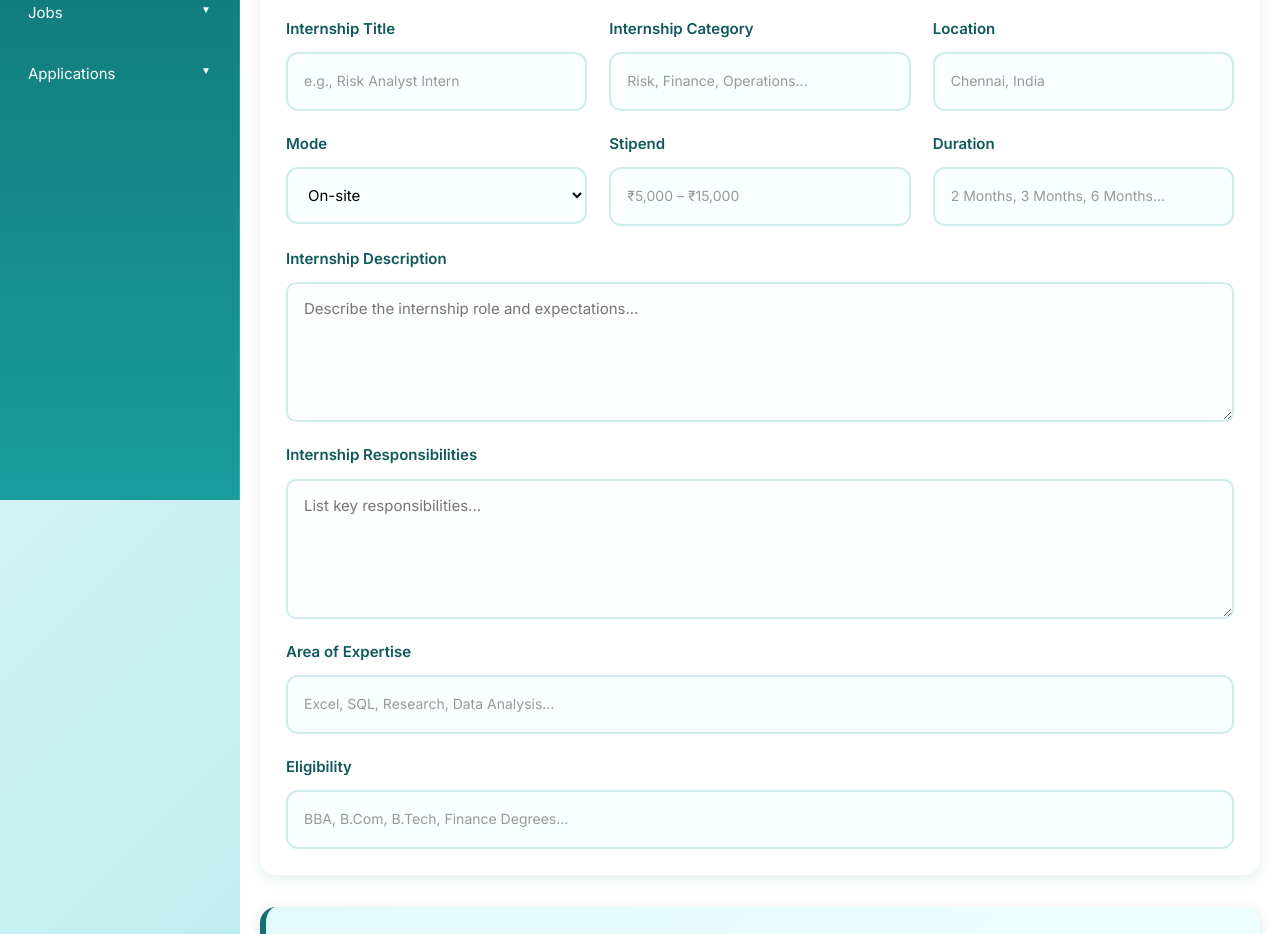
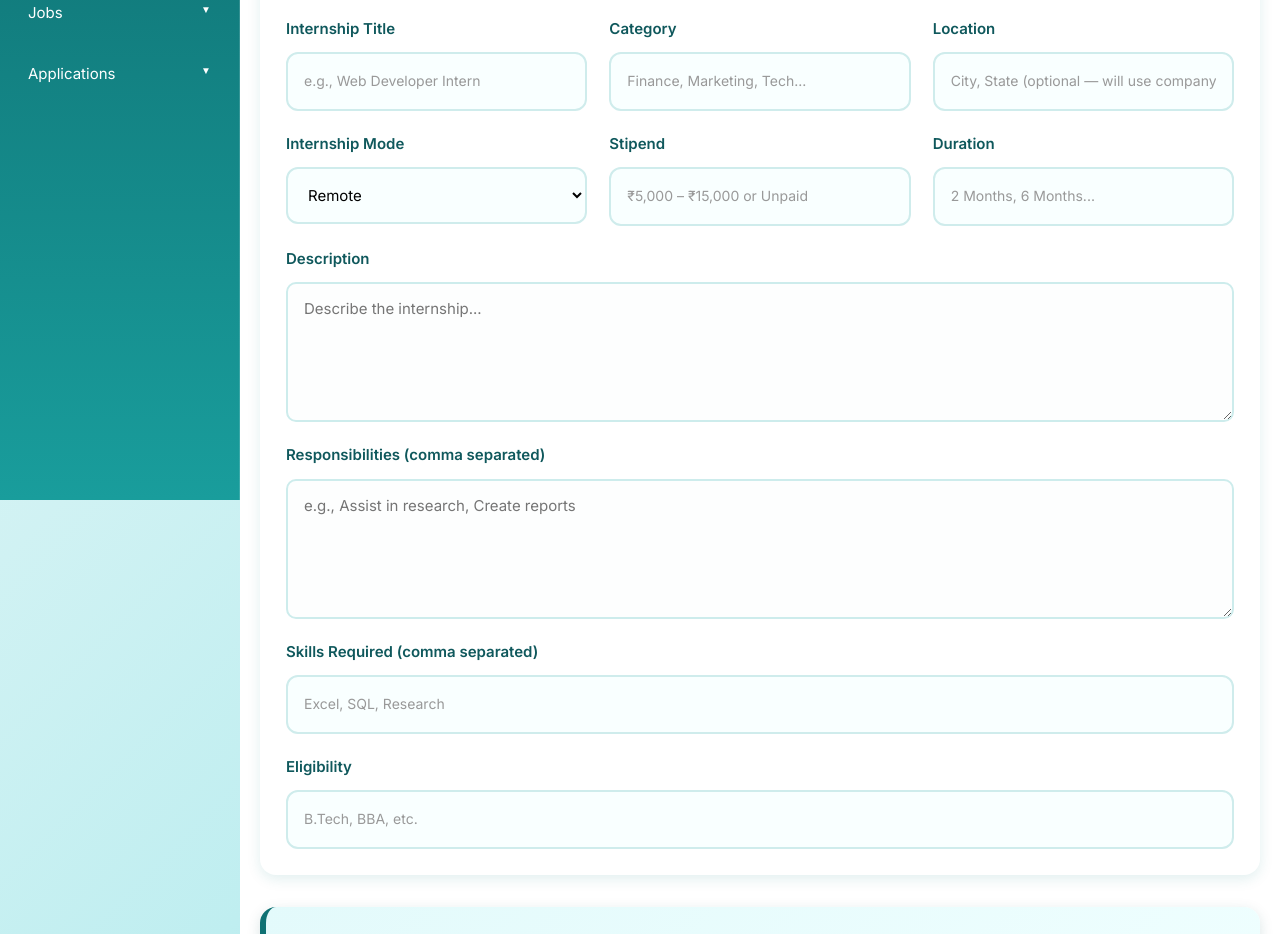
Before and after one commit to geethanjalitconnects/tconnects-frontend, a React (Vite) app: page /recruiter-dashboard/jobs/post-internship in a window 1280 px wide. Shown: the part 300-1234 px from the top of the page. Built offline with nearby package versions, Linux system fonts and the light colour scheme; no server answers.

Commit message:
Updated header and job/internship details pages

```diff
--- a/src/components/Header.css
+++ b/src/components/Header.css
@@ -948,10 +948,6 @@
   z-index: 2000;
 }
 
-.header-user-menu:hover .user-dropdown-menu {
-  display: block;
-}
-
 /* Dropdown Items */
 .user-dropdown-item {
   width: 100%;
--- a/src/pages/jobs/JobDetailsPage.jsx
+++ b/src/pages/jobs/JobDetailsPage.jsx
@@ -1,4 +1,5 @@
-// JobDetailsPage.jsx — FIXED SAVE ENDPOINT
+// JobDetailsPage.jsx — FULL VERSION WITH COMPANY PROFILE (UI UNCHANGED)
+
 import React, { useEffect, useState } from "react";
 import { useNavigate, useParams } from "react-router-dom";
 import api from "../../config/api";
@@ -9,15 +10,31 @@ const JobDetailsPage = () => {
   const { id } = useParams();
 
   const [job, setJob] = useState(null);
+  const [company, setCompany] = useState(null); // ⭐ NEW
   const [saved, setSaved] = useState(false);
   const [loading, setLoading] = useState(true);
 
-  // Fetch job details
+  // =============================
+  // 1) LOAD JOB DETAILS
+  // =============================
   useEffect(() => {
     const loadJob = async () => {
       try {
         const res = await api.get(`/api/jobs/${id}/`);
         setJob(res.data);
+
+        // ⭐ Fetch company details using recruiter_id
+        if (res.data.recruiter_id) {
+          try {
+            const companyRes = await api.get(
+              `/api/profiles/company/${res.data.recruiter_id}/`
+            );
+            setCompany(companyRes.data);
+          } catch (err) {
+            console.warn("Company profile not found");
+            setCompany(null);
+          }
+        }
       } catch (err) {
         console.error("Failed to load job:", err);
       } finally {
@@ -27,33 +44,33 @@ const JobDetailsPage = () => {
     loadJob();
   }, [id]);
 
-  // Check saved status
+  // =============================
+  // 2) CHECK SAVED STATUS
+  // =============================
   useEffect(() => {
-    const loadSavedStatus = async () => {
+    const loadSaved = async () => {
       try {
         const res = await api.get("/api/applications/saved-jobs/");
         const savedIds = res.data.map((i) => i.job.id);
         setSaved(savedIds.includes(parseInt(id)));
       } catch (err) {
-        console.error("Failed to check saved:", err);
+        console.error("Failed to load saved jobs:", err);
       }
     };
-    loadSavedStatus();
+    loadSaved();
   }, [id]);
 
-  // Save / Unsave Job
   const toggleSave = async () => {
     try {
       if (saved) {
         await api.delete(`/api/applications/saved-jobs/remove/${id}/`);
         setSaved(false);
       } else {
-        // FIXED ENDPOINT HERE:
         await api.post("/api/applications/saved-jobs/add/", { job: id });
         setSaved(true);
       }
     } catch (err) {
-      console.error("Error saving/unsaving:", err);
+      console.error("Save/Unsave failed:", err);
     }
   };
 
@@ -64,7 +81,118 @@ const JobDetailsPage = () => {
 
   return (
     <div className="jd-desktop-wrapper">
-      {/* ... ENTIRE UI EXACTLY AS BEFORE ... */}
+      <div className="jd-container">
+
+        {/* ======================================================
+                      JOB HEADER SECTION
+        ======================================================= */}
+        <div className="jd-header-card">
+          <div className="jd-header-left">
+            <h1 className="jd-title">{job.title}</h1>
+
+            <div className="jd-meta">
+              <span className="jd-badge">{job.category}</span>
+              <span className="jd-meta-item">{job.company_name}</span>
+              <span className="jd-meta-item">{job.location}</span>
+              <span className="jd-meta-item">{job.experience_range}</span>
+              <span className="jd-meta-item">{job.salary_range}</span>
+              <span className="jd-meta-item">{job.employment_type}</span>
+
+              {job.application_deadline && (
+                <span className="jd-meta-item">
+                  Deadline:{" "}
+                  {new Date(job.application_deadline).toLocaleDateString("en-IN")}
+                </span>
+              )}
+            </div>
+          </div>
+
+          <div className="jd-header-right">
+            <button className="jd-apply-btn" onClick={handleApplyNow}>
+              Apply Now
+            </button>
+
+            <button className="jd-save-btn" onClick={toggleSave}>
+              {saved ? "Unsave" : "Save Job"}
+            </button>
+          </div>
+        </div>
+
+        {/* ======================================================
+                        JOB DESCRIPTION
+        ======================================================= */}
+        <div className="jd-section">
+          <h2 className="jd-section-title">About the Job</h2>
+          <p className="jd-description">{job.full_description}</p>
+        </div>
+
+        {/* RESPONSIBILITIES */}
+        {job.responsibilities?.length > 0 && (
+          <div className="jd-section">
+            <h2 className="jd-section-title">Responsibilities</h2>
+            <ul className="jd-list">
+              {job.responsibilities.map((item, i) => (
+                <li key={i}>{item}</li>
+              ))}
+            </ul>
+          </div>
+        )}
+
+        {/* REQUIREMENTS */}
+        {job.requirements?.length > 0 && (
+          <div className="jd-section">
+            <h2 className="jd-section-title">Requirements</h2>
+            <ul className="jd-list">
+              {job.requirements.map((req, i) => (
+                <li key={i}>{req}</li>
+              ))}
+            </ul>
+          </div>
+        )}
+
+        {/* SKILLS */}
+        <div className="jd-section">
+          <h2 className="jd-section-title">Skills Required</h2>
+          <div className="jd-skills">
+            {job.skills?.map((skill, i) => (
+              <span key={i} className="jd-skill">{skill}</span>
+            ))}
+          </div>
+        </div>
+
+        {/* ======================================================
+                       COMPANY PROFILE SECTION (NEW)
+        ======================================================= */}
+        {company && (
+          <div className="jd-section">
+            <h2 className="jd-section-title">Company Details</h2>
+
+            <div className="jd-company-box">
+              <p><strong>Company Name:</strong> {company.company_name}</p>
+
+              <p><strong>Industry:</strong> {company.industry_category || "Not provided"}</p>
+
+              <p><strong>Company Size:</strong> {company.company_size || "Not provided"}</p>
+
+              <p><strong>Location:</strong> {company.company_location || "Not provided"}</p>
+
+              {company.company_website && (
+                <p>
+                  <strong>Website:</strong>{" "}
+                  <a href={company.company_website} target="_blank" rel="noreferrer">
+                    {company.company_website}
+                  </a>
+                </p>
+              )}
+
+              {company.about_company && (
+                <p><strong>About Company:</strong> {company.about_company}</p>
+              )}
+            </div>
+          </div>
+        )}
+
+      </div>
     </div>
   );
 };
--- a/src/pages/recruiter-dashboard/jobs/PostInternship.jsx
+++ b/src/pages/recruiter-dashboard/jobs/PostInternship.jsx
@@ -1,16 +1,31 @@
-// PostInternship.jsx — Backend Integrated (UI unchanged)
-import React, { useState } from "react";
+// src/pages/RecruiterDashboard/PostInternship.jsx
+import React, { useState, useEffect } from "react";
 import api from "../../../config/api";
 import "../RecruiterDashboard.css";
 
 export default function PostInternship() {
   const [saving, setSaving] = useState(false);
 
+  // Company profile (auto-fetched)
+  const [companyData, setCompanyData] = useState({
+    company_name: "",
+    company_location: "",
+    industry_category: "",
+    company_size: "",
+    company_website: "",
+    about_company: "",
+  });
+
+  // Success / Error message
+  const [message, setMessage] = useState("");
+  const [messageType, setMessageType] = useState(""); // "success" | "error"
+
+  // Form
   const [form, setForm] = useState({
     title: "",
     category: "",
     location: "",
-    mode: "On-site",
+    internship_type: "remote",
     stipend: "",
     duration: "",
     description: "",
@@ -22,59 +37,97 @@ export default function PostInternship() {
     schedule_time: "",
   });
 
-  // Handle Input Change
+  // Fetch company profile (recruiter-only endpoint)
+  useEffect(() => {
+    const fetchCompany = async () => {
+      try {
+        const res = await api.get("/api/profiles/recruiter/company/");
+        setCompanyData({
+          company_name: res.data.company_name || "",
+          company_location: res.data.company_location || "",
+          industry_category: res.data.industry_category || "",
+          company_size: res.data.company_size || "",
+          company_website: res.data.company_website || "",
+          about_company: res.data.about_company || "",
+        });
+      } catch (err) {
+        console.error("Failed to load company profile:", err);
+        // don't block posting UI — but show message if needed
+        setMessageType("error");
+        setMessage("Unable to load company profile. Please update Company Profile first.");
+        setTimeout(() => setMessage(""), 4000);
+      }
+    };
+    fetchCompany();
+  }, []);
+
   const handleChange = (e) =>
-    setForm({ ...form, [e.target.name]: e.target.value });
+    setForm((prev) => ({ ...prev, [e.target.name]: e.target.value }));
 
-  // Submit Internship to Backend
   const handleSubmit = async () => {
     setSaving(true);
+    setMessage("");
+
+    // minimal validation
+    if (!form.title || !form.description) {
+      setMessageType("error");
+      setMessage("Please provide at least a title and description.");
+      setSaving(false);
+      setTimeout(() => setMessage(""), 3500);
+      return;
+    }
 
     try {
-      // 🔥🔥 FIXED PAYLOAD TO MATCH BACKEND 🔥🔥
       const payload = {
         title: form.title,
-        category: form.category,
-        location: form.location,
-        mode: form.mode,
-        stipend: form.stipend,
-        duration: form.duration,
-
-        // Backend requires full_description
+        // company_name comes from recruiter company profile (auto-filled)
+        company_name: companyData.company_name || "Company",
+        category: form.category || "",
+        // if form.location empty, fall back to company location
+        location: form.location || companyData.company_location || "",
+        internship_type: form.internship_type,
+        stipend: form.stipend || "",
+        duration: form.duration || "",
+        // backend requires full_description and short_description (serializer expects both)
         full_description: form.description,
-
-        // Backend requires short_description
-        short_description: form.description.slice(0, 120),
-
-        // Convert string → list
+        short_description: form.description.substring(0, 120),
         responsibilities: form.responsibilities
           .split(",")
           .map((s) => s.trim())
-          .filter((s) => s),
-
+          .filter(Boolean),
         skills: form.skills
           .split(",")
           .map((s) => s.trim())
-          .filter((s) => s),
-
-        eligibility: form.eligibility,
-
-        // Backend accepts application_deadline
+          .filter(Boolean),
+        eligibility: form.eligibility || "",
         application_deadline:
-          form.post_type === "Schedule for later"
-            ? form.schedule_date
-            : null,
+          form.post_type === "Schedule for later" ? form.schedule_date : null,
+        is_active: true,
       };
 
       await api.post("/api/internships/create/", payload);
 
-      alert("Internship posted successfully!");
-      window.location.href =
-        "/recruiter-dashboard/jobs/manage-internships";
+      setMessageType("success");
+      setMessage("🎉 Internship posted successfully!");
+      setTimeout(() => setMessage(""), 3000);
 
+      // short delay then navigate to manage page
+      setTimeout(() => {
+        window.location.href = "/recruiter-dashboard/jobs/manage-internships";
+      }, 1200);
     } catch (err) {
-      console.error("Internship posting failed:", err);
-      alert("Something went wrong!");
+      console.error("Post internship failed:", err);
+      setMessageType("error");
+
+      // Try to show specific error message if backend returned validation details
+      const serverMsg =
+        err?.response?.data ||
+        err?.response?.data?.detail ||
+        "Something went wrong while posting the internship.";
+      setMessage(
+        typeof serverMsg === "string" ? serverMsg : "Failed to post internship."
+      );
+      setTimeout(() => setMessage(""), 5000);
     } finally {
       setSaving(false);
     }
@@ -82,157 +135,82 @@ export default function PostInternship() {
 
   return (
     <div className="rd-postjob-page">
+      {message && (
+        <div className={`rd-message-box ${messageType === "success" ? "rd-success" : "rd-error"}`}>
+          {message}
+        </div>
+      )}
 
       <h2 className="rd-page-title">Post an Internship</h2>
-      <p className="rd-page-subtitle">
-        Fill all details to publish a new internship opportunity.
-      </p>
+      <p className="rd-page-subtitle">Fill the details to publish the internship.</p>
 
-      {/* Internship Details */}
       <div className="rd-profile-card">
         <h3 className="rd-card-title">Internship Details</h3>
-
         <div className="rd-grid">
 
           <div className="rd-form-group">
             <label className="rd-label">Internship Title</label>
-            <input
-              type="text"
-              className="rd-input"
-              name="title"
-              value={form.title}
-              onChange={handleChange}
-              placeholder="e.g., Risk Analyst Intern"
-            />
+            <input name="title" value={form.title} onChange={handleChange} className="rd-input" placeholder="e.g., Web Developer Intern" />
           </div>
 
           <div className="rd-form-group">
-            <label className="rd-label">Internship Category</label>
-            <input
-              type="text"
-              className="rd-input"
-              name="category"
-              value={form.category}
-              onChange={handleChange}
-              placeholder="Risk, Finance, Operations..."
-            />
+            <label className="rd-label">Category</label>
+            <input name="category" value={form.category} onChange={handleChange} className="rd-input" placeholder="Finance, Marketing, Tech..." />
           </div>
 
           <div className="rd-form-group">
             <label className="rd-label">Location</label>
-            <input
-              type="text"
-              className="rd-input"
-              name="location"
-              value={form.location}
-              onChange={handleChange}
-              placeholder="Chennai, India"
-            />
+            <input name="location" value={form.location} onChange={handleChange} className="rd-input" placeholder="City, State (optional — will use company location if left blank)" />
           </div>
 
           <div className="rd-form-group">
-            <label className="rd-label">Mode</label>
-            <select
-              className="rd-input"
-              name="mode"
-              value={form.mode}
-              onChange={handleChange}
-            >
-              <option>On-site</option>
-              <option>Remote</option>
-              <option>Hybrid</option>
+            <label className="rd-label">Internship Mode</label>
+            <select name="internship_type" value={form.internship_type} onChange={handleChange} className="rd-input">
+              <option value="remote">Remote</option>
+              <option value="hybrid">Hybrid</option>
             </select>
           </div>
 
           <div className="rd-form-group">
             <label className="rd-label">Stipend</label>
-            <input
-              type="text"
-              className="rd-input"
-              name="stipend"
-              value={form.stipend}
-              onChange={handleChange}
-              placeholder="₹5,000 – ₹15,000"
-            />
+            <input name="stipend" value={form.stipend} onChange={handleChange} className="rd-input" placeholder="₹5,000 – ₹15,000 or Unpaid" />
           </div>
 
           <div className="rd-form-group">
             <label className="rd-label">Duration</label>
-            <input
-              type="text"
-              className="rd-input"
-              name="duration"
-              value={form.duration}
-              onChange={handleChange}
-              placeholder="2 Months, 3 Months, 6 Months..."
-            />
+            <input name="duration" value={form.duration} onChange={handleChange} className="rd-input" placeholder="2 Months, 6 Months..." />
           </div>
 
           <div className="rd-form-group rd-full">
-            <label className="rd-label">Internship Description</label>
-            <textarea
-              className="rd-textarea"
-              name="description"
-              value={form.description}
-              onChange={handleChange}
-              placeholder="Describe the internship role and expectations..."
-            ></textarea>
+            <label className="rd-label">Description</label>
+            <textarea name="description" value={form.description} onChange={handleChange} className="rd-textarea" placeholder="Describe the internship..." />
           </div>
 
           <div className="rd-form-group rd-full">
-            <label className="rd-label">Internship Responsibilities</label>
-            <textarea
-              className="rd-textarea"
-              name="responsibilities"
-              value={form.responsibilities}
-              onChange={handleChange}
-              placeholder="List key responsibilities..."
-            ></textarea>
+            <label className="rd-label">Responsibilities (comma separated)</label>
+            <textarea name="responsibilities" value={form.responsibilities} onChange={handleChange} className="rd-textarea" placeholder="e.g., Assist in research, Create reports" />
           </div>
 
           <div className="rd-form-group rd-full">
-            <label className="rd-label">Area of Expertise</label>
-            <input
-              type="text"
-              className="rd-input"
-              name="skills"
-              value={form.skills}
-              onChange={handleChange}
-              placeholder="Excel, SQL, Research, Data Analysis…"
-            />
+            <label className="rd-label">Skills Required (comma separated)</label>
+            <input name="skills" value={form.skills} onChange={handleChange} className="rd-input" placeholder="Excel, SQL, Research" />
           </div>
 
           <div className="rd-form-group rd-full">
             <label className="rd-label">Eligibility</label>
-            <input
-              type="text"
-              className="rd-input"
-              name="eligibility"
-              value={form.eligibility}
-              onChange={handleChange}
-              placeholder="BBA, B.Com, B.Tech, Finance Degrees…"
-            />
+            <input name="eligibility" value={form.eligibility} onChange={handleChange} className="rd-input" placeholder="B.Tech, BBA, etc." />
           </div>
+
         </div>
       </div>
 
-      {/* Schedule */}
       <div className="rd-schedule-card">
-        <h3 className="rd-card-title">Schedule Internship</h3>
+        <h3 className="rd-card-title">Schedule</h3>
+        <div className="rd-grid">
 
-        <p className="rd-schedule-info">
-          You can post immediately or schedule this internship for a later date & time.
-        </p>
-
-        <div className="rd-grid">
           <div className="rd-form-group">
-            <label className="rd-label">Post Internship</label>
-            <select
-              className="rd-input"
-              name="post_type"
-              value={form.post_type}
-              onChange={handleChange}
-            >
+            <label className="rd-label">Post Type</label>
+            <select name="post_type" value={form.post_type} onChange={handleChange} className="rd-input">
               <option>Post Now</option>
               <option>Schedule for later</option>
             </select>
@@ -240,27 +218,14 @@ export default function PostInternship() {
 
           <div className="rd-form-group">
             <label className="rd-label">Schedule Date</label>
-            <input
-              type="date"
-              className="rd-input"
-              name="schedule_date"
-              value={form.schedule_date}
-              onChange={handleChange}
-              disabled={form.post_type === "Post Now"}
-            />
+            <input name="schedule_date" value={form.schedule_date} onChange={handleChange} className="rd-input" type="date" disabled={form.post_type === "Post Now"} />
           </div>
 
           <div className="rd-form-group">
             <label className="rd-label">Schedule Time</label>
-            <input
-              type="time"
-              className="rd-input"
-              name="schedule_time"
-              value={form.schedule_time}
-              onChange={handleChange}
-              disabled={form.post_type === "Post Now"}
-            />
+            <input name="schedule_time" value={form.schedule_time} onChange={handleChange} className="rd-input" type="time" disabled={form.post_type === "Post Now"} />
           </div>
+
         </div>
       </div>
 
```
Also changed, not shown: src/components/Header.jsx (+31 -8 lines), src/pages/internships/InternshipDetailsPage.jsx (+54 -49 lines).
